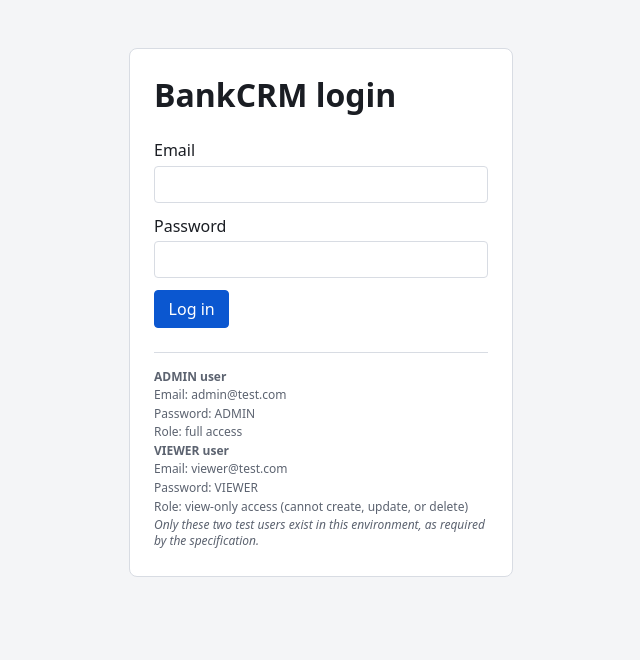
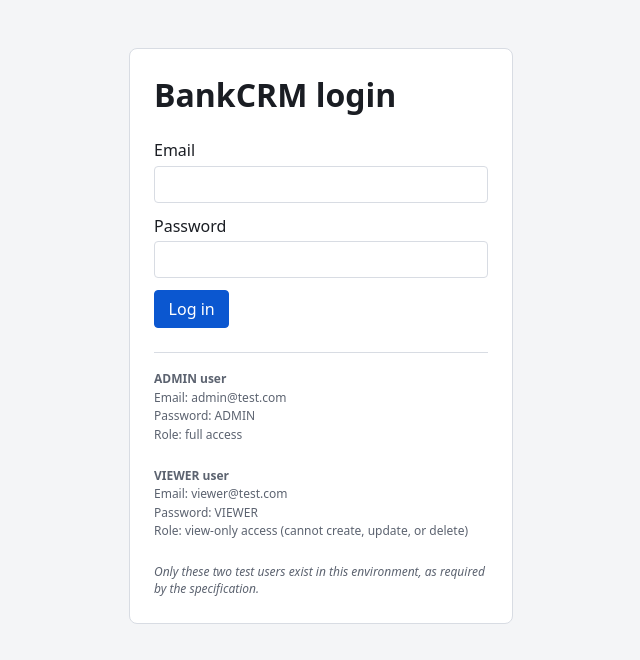
Before and after one commit to CrnkovicIvona/crm-ai-sdlc, a React (Vite) app: page /login in a window 1280 px wide. Shown: the top 660 px of the page, without its empty margins (319-959 px from the left). Built offline with nearby package versions, Linux system fonts and the light colour scheme; no server answers.

Commit message:
style(AUTH-B001): space ADMIN, VIEWER, and italic login notes
Human approved. Copy and credentials unchanged. TC-008 checks gaps.

Co-authored-by: CrnkovicIvona <CrnkovicIvona@users.noreply.github.com>

```diff
--- a/src/index.css
+++ b/src/index.css
@@ -218,6 +218,9 @@ td {
 }
 
 .test-users {
+  display: flex;
+  flex-direction: column;
+  gap: 1.25rem;
   margin-top: 1.5rem;
   padding-top: 1rem;
   border-top: 1px solid var(--crm-border);
@@ -231,16 +234,12 @@ td {
 }
 
 .test-users-heading {
-  margin-top: 0.75rem;
+  margin-top: 0;
   font-weight: 600;
 }
 
-.test-users-heading:first-child {
-  margin-top: 0;
-}
-
 .test-users-note {
-  margin-top: 0.75rem;
+  margin: 0;
   font-style: italic;
 }
 
--- a/src/pages/LoginPage.tsx
+++ b/src/pages/LoginPage.tsx
@@ -63,15 +63,19 @@ export function LoginPage() {
         </div>
       </form>
       <aside className="test-users" data-testid="test-users">
+        <div className="test-users-block" data-testid="test-users-admin">
           <p className="test-users-heading">ADMIN user</p>
           <p>Email: admin@test.com</p>
           <p>Password: ADMIN</p>
           <p>Role: full access</p>
+        </div>
+        <div className="test-users-block" data-testid="test-users-viewer">
           <p className="test-users-heading">VIEWER user</p>
           <p>Email: viewer@test.com</p>
           <p>Password: VIEWER</p>
           <p>Role: view-only access (cannot create, update, or delete)</p>
-        <p className="test-users-note">
+        </div>
+        <p className="test-users-note" data-testid="test-users-note">
           Only these two test users exist in this environment, as required by
           the specification.
         </p>
```
Also changed, not shown: 3 other files (tests, documents, lock files or other folders). Lines whose indentation alone changed are shown as unchanged.
